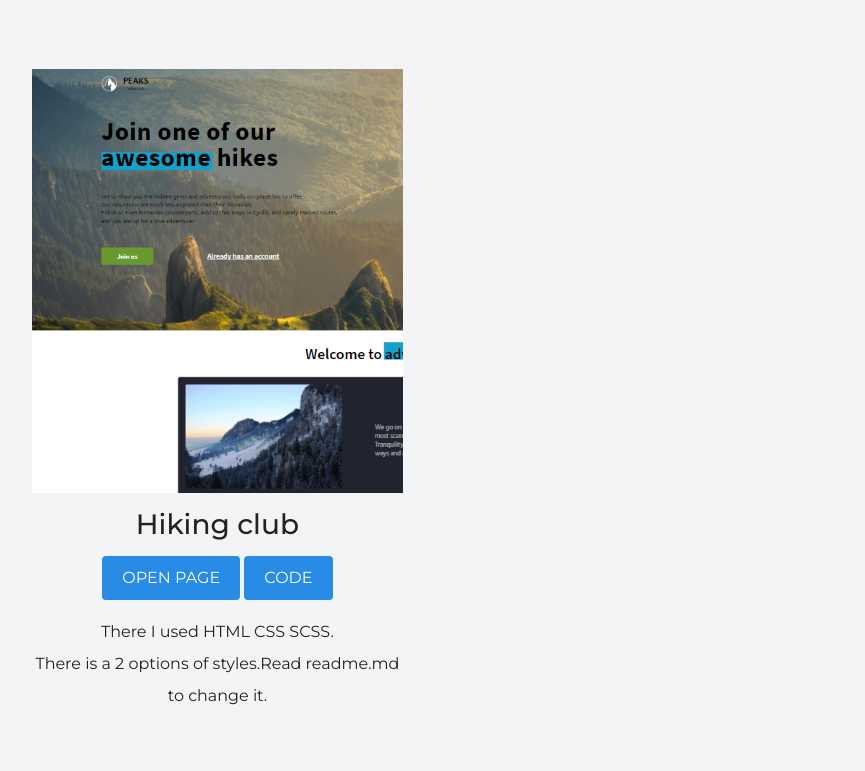
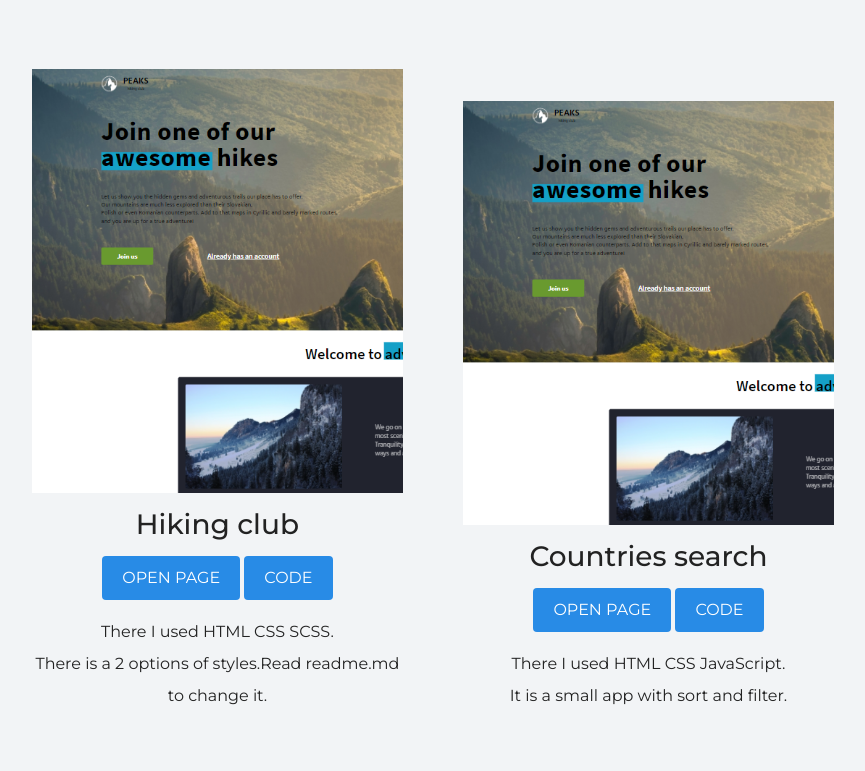
Before and after one commit to Victoria-morri/rsschool-cv, a plain HTML site: page index.html in a window 1280 px wide. Shown: the part 4529-5300 px from the top of the page, without its empty margins (172-1037 px from the left). Drawn offline with nearby package versions, Linux system fonts and the light colour scheme.

Commit message:
VF feat: add countries search app

```diff
--- a/index.html
+++ b/index.html
@@ -137,9 +137,17 @@
         <p>There I used HTML CSS SCSS.<br>
           There is a 2 options of styles.Read readme.md to change it.</p>
 	    </figure>
+      <figure class="project-image">
+        <img src="files/hiking_club.png" width="100%" alt="Countries search">
+        <h3>Countries search</h3>
+        <a class="button" href="https://countries-search-app-sort-filter.netlify.app/">Open page</a>
+        <a class="button" href="https://gitlab.com/ViktoriaFrolova/sp-2/-/tree/main/SP_HW2/homework">Code</a>
+        <p>There I used HTML CSS JavaScript.<br>
+          It is a small app with sort and filter.</p>
+	    </figure>
 
 
-      <!-- https://gitlab.com/ViktoriaFrolova/sp-2/-/tree/main/SP_HW1/homework -->
+      <!-- https://countries-search-app-sort-filter.netlify.app/ -->
 	  </div>
     </section>
 
```
